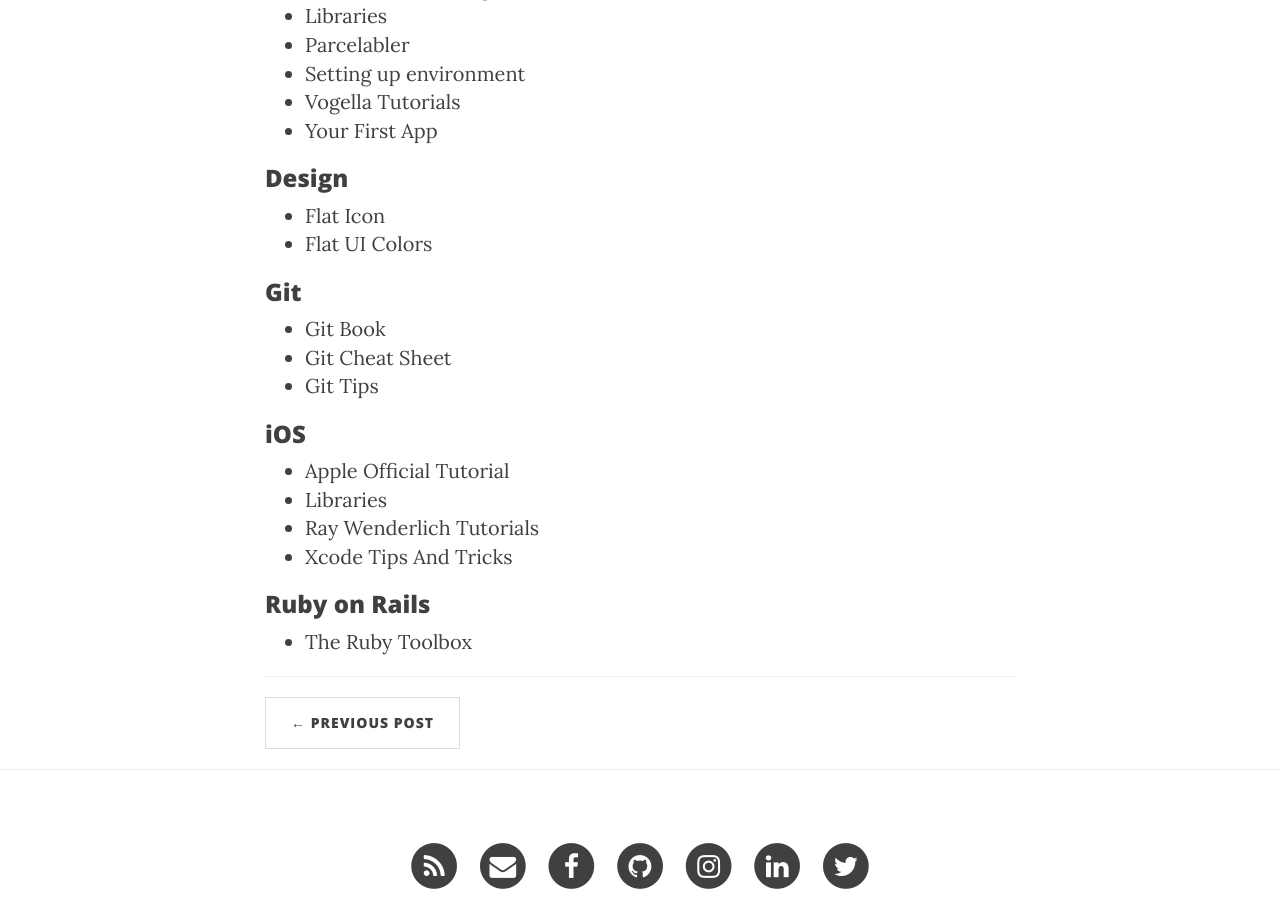
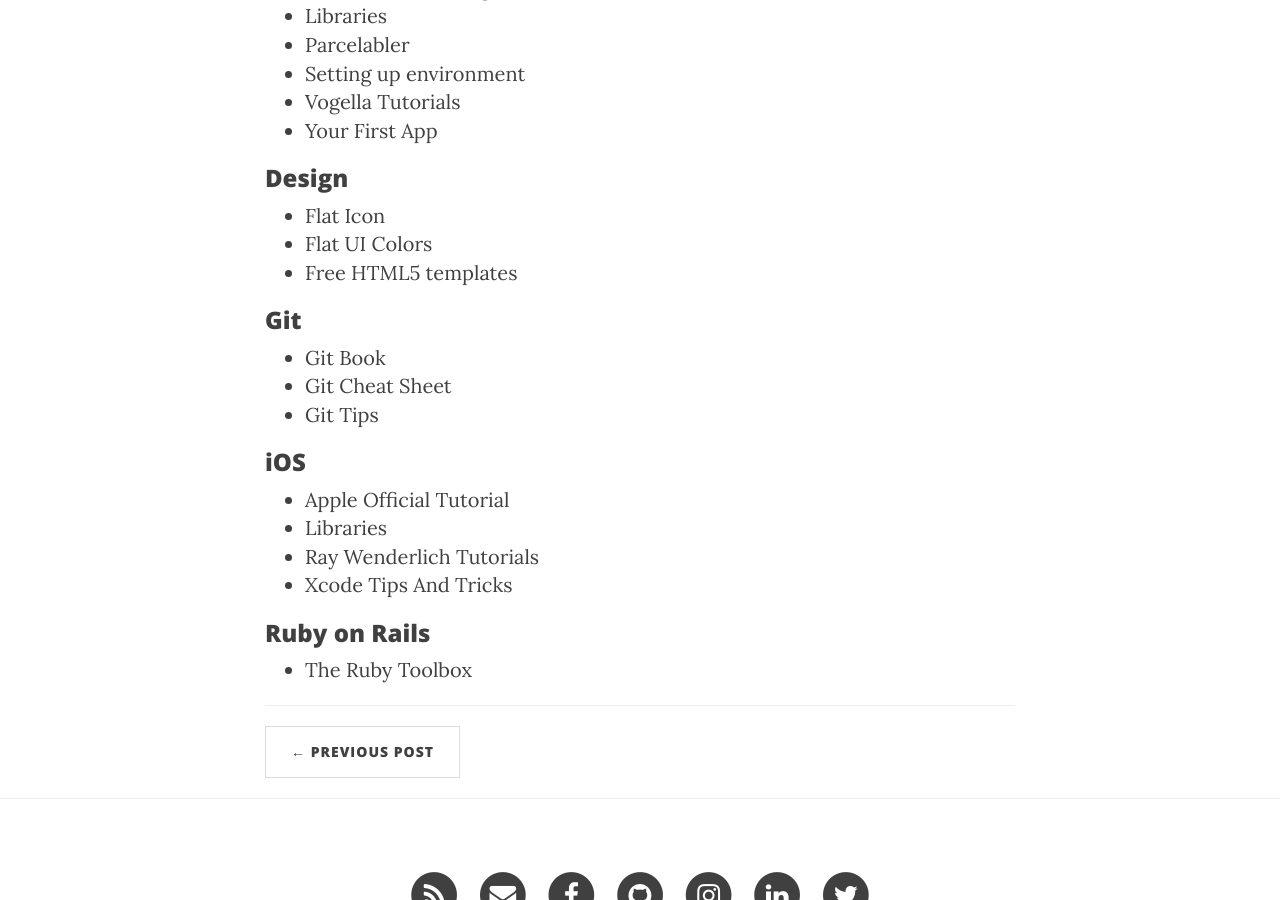
Before and after one commit to RxDx/rxdx.github.io, a Jekyll site: the page built from _posts/2016-07-01-useful-resources.markdown, in a window 1280 px wide and 900 px high, scrolled down 700 px. Built offline with Jekyll 4.4.1, drawn with Linux system fonts in a browser that asks for light colours; nearby versions of some CDN libraries.

Commit message:
Add HTML5UP to Useful Resources

```diff
--- a/_posts/2016-07-01-useful-resources.markdown
+++ b/_posts/2016-07-01-useful-resources.markdown
@@ -21,6 +21,7 @@ Here are some links that should be useful
 ### Design
 * [Flat Icon](http://www.flaticon.com/)
 * [Flat UI Colors](https://flatuicolors.com/)
+* [Free HTML5 templates](https://html5up.net/)
 
 ### Git
 * [Git Book](https://git-scm.com/book)
```
